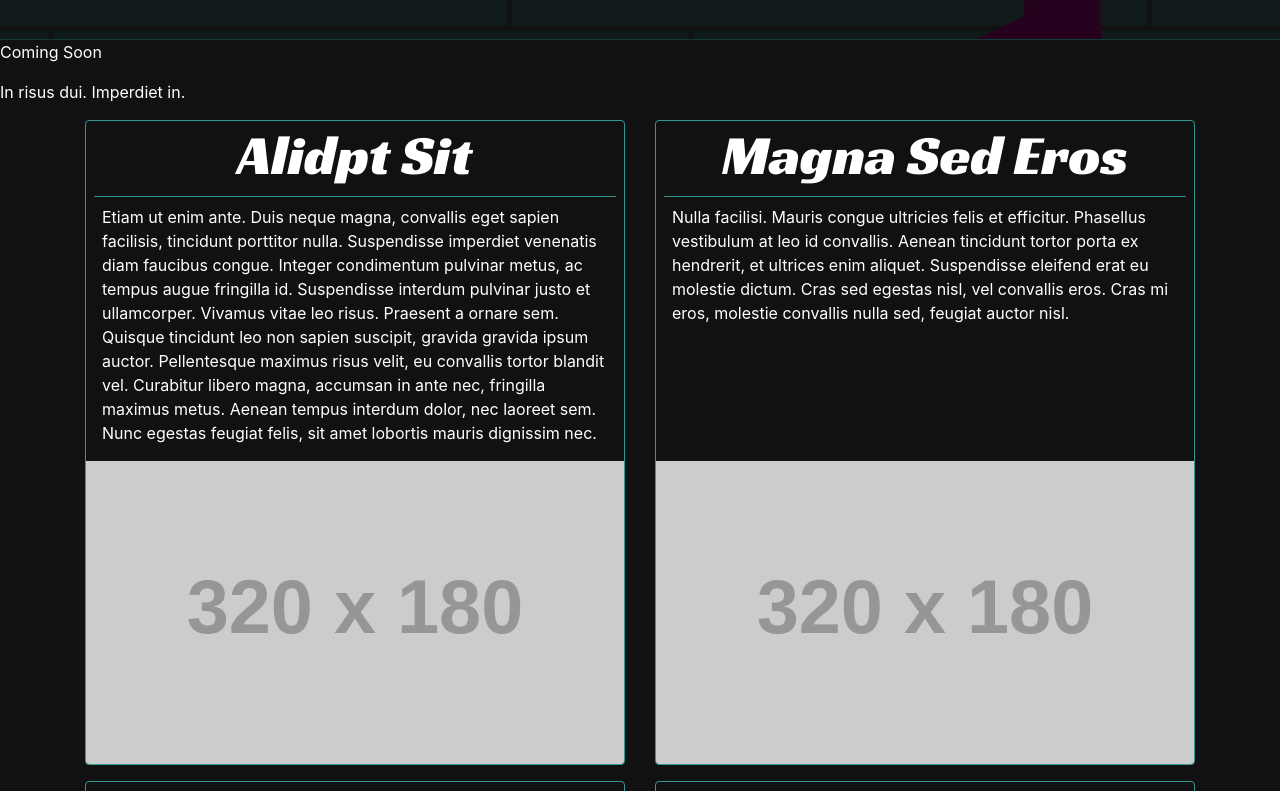
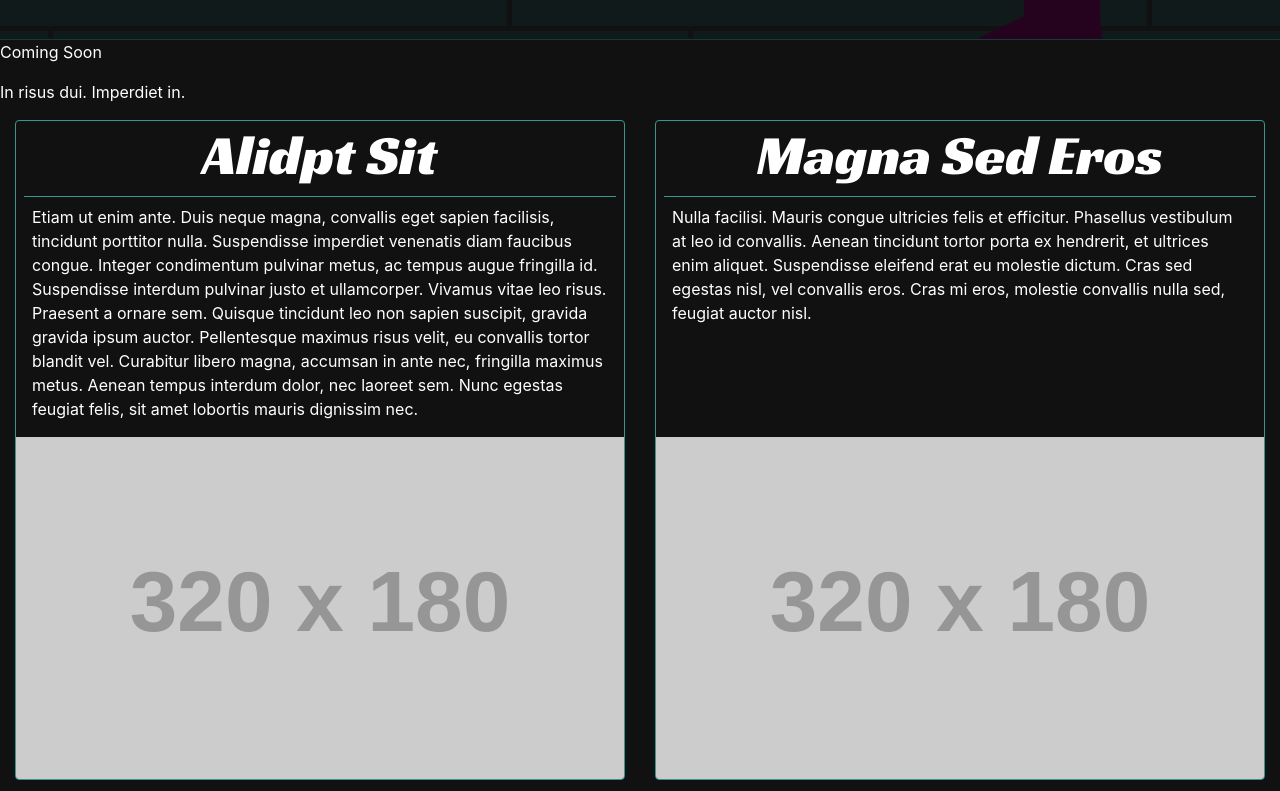
Before and after one commit to Sakeran/arm-landing, a website built with webpack: page src/index.html in a window 1280 px wide. Shown: the part 609-1400 px from the top of the page. Built offline with nearby package versions, Linux system fonts and the light colour scheme; some packages are replaced by stand-ins of ours; placeholder pictures from the web are drawn by us.

Commit message:
improve article grid

```diff
--- a/src/index.html
+++ b/src/index.html
@@ -21,7 +21,7 @@
       <p>In risus dui. Imperdiet in.</p>
     </div>
     <main>
-      <section class="container">
+      <section class="container-fluid">
         <div class="row justify-content-center">
           <article class="article">
             <div class="articlecard">
--- a/src/scss/styles.scss
+++ b/src/scss/styles.scss
@@ -163,11 +163,12 @@ header {
   @include make-col-ready();
   @include make-col(12);
 
-  @include media-breakpoint-up(lg) {
+  @include media-breakpoint-up(md) {
     @include make-col(6);
   }
 
   @extend .mb-3;
+  @extend .mb-lg-5;
 
   .articlecard {
     @extend .h-100;
@@ -175,6 +176,10 @@ header {
 
     @extend .border;
     @extend .border-primary;
+
+    @extend .mx-lg-auto;
+    max-width: 700px;
+    background: none;
 
     h2 {
       @extend .display-4;
@@ -192,7 +197,6 @@ header {
       @extend .mb-auto;
     }
 
-    background: none;
 
     img {
       @extend .card-img-bottom;
```
